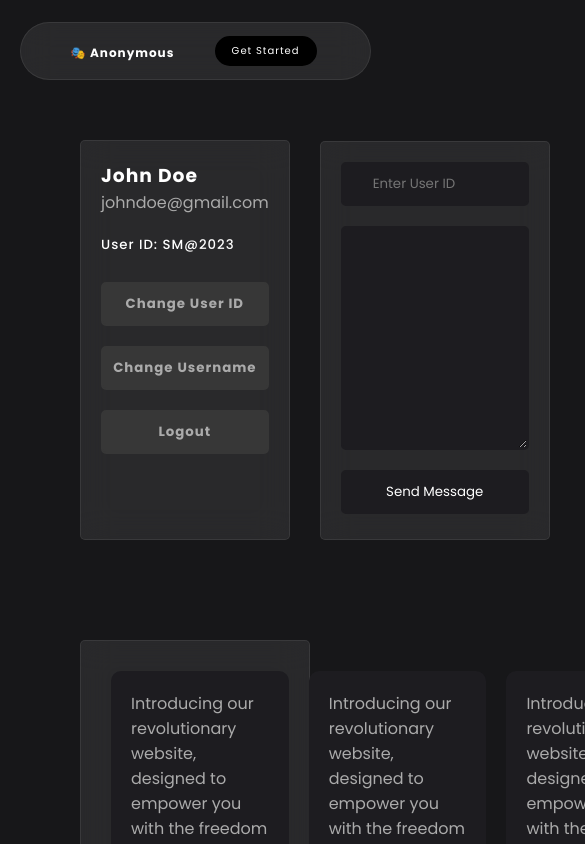
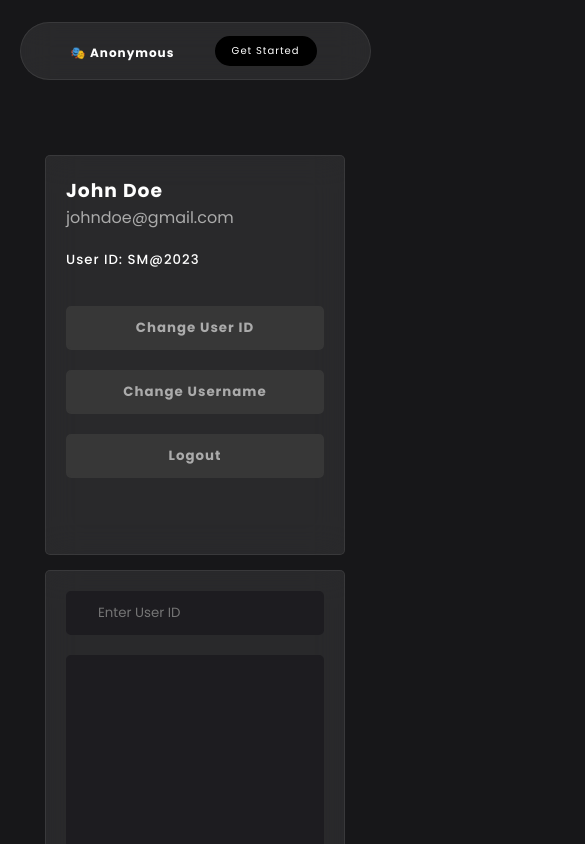
Before and after one commit to SavaadMP/Anonymous, a React (Vite) app in the folder frontend/: page / in a window 390 px wide. Shown: the top 844 px of the page, 585 px wide, since content can reach past the window. Built offline with nearby package versions, Linux system fonts and the light colour scheme.

Commit message:
Made Responsive User Details and Message Form

```diff
--- a/frontend/src/components/Message/Message.scss
+++ b/frontend/src/components/Message/Message.scss
@@ -35,3 +35,23 @@
     }
   }
 }
+
+@media screen and (max-width: 900px){
+  .message {
+    padding: 10px;
+    margin: 5px;
+    border-radius: 5px;
+
+    p {
+      border-radius: 5px;
+      font-size: 15px;
+    }
+
+    .more_options {
+      display: flex;
+      align-items: center;
+      justify-content: center;
+      flex-direction: column;
+    }
+  }
+}
--- /dev/null
+++ b/frontend/src/components/SendMessage/SendMessage.jsx
@@ -0,0 +1,18 @@
+import "./SendMessage.scss"
+
+const SendMessage = () => {
+    return (
+        <div className="send_message">
+            <form>
+                <div className="input-group">
+                    <input type="text" name="userId" placeholder="Enter User ID"/>
+                    <textarea type="message" name="message" rows={10} cols={30}/>
+
+                    <button>Send Message</button>
+                </div>
+            </form>
+        </div>
+    )
+}
+
+export default SendMessage
--- /dev/null
+++ b/frontend/src/components/SendMessage/SendMessage.scss
@@ -0,0 +1,46 @@
+.send_message {
+  -webkit-backdrop-filter: blur(16px);
+  backdrop-filter: blur(16px);
+  background-color: rgba(255, 255, 255, 0.08);
+  border: 1px solid rgba(255, 255, 255, 0.08);
+  color: white;
+  padding: 20px;
+  border-radius: 5px;
+  width: 100%;
+
+  form {
+    .input-group {
+      display: flex;
+      flex-direction: column;
+
+      input, textarea, button {
+        padding: 10px 30px;
+        margin-bottom: 20px;
+        background: #1d1c20;
+        border: 2px solid #1d1c20;
+        border-radius: 5px;
+        color: white;
+
+        &:focus {
+          border: 2px solid #ababab;
+        }
+      }
+
+      button {
+        margin-bottom: 5px;
+        cursor: pointer;
+        transition: all 0.3s ease-in-out;
+
+        &:hover {
+          border: 2px solid #ababab;
+        }
+      }
+    }
+  }
+}
+
+@media screen and (max-width: 600px){
+  .send_message {
+    width: 300px;
+  }
+}
--- /dev/null
+++ b/frontend/src/components/UserDetails/UserDetails.jsx
@@ -0,0 +1,20 @@
+import "./UserDetails.scss"
+
+const UserDetails = () => {
+    return (
+        <div className="user_details">
+            <h3>John Doe</h3>
+            <p>johndoe@gmail.com</p>
+
+            <h5>User ID: SM@2023</h5>
+
+            <div className="buttons">
+                <button>Change User ID</button>
+                <button>Change Username</button>
+                <button>Logout</button>
+            </div>
+        </div>
+    )
+}
+
+export default UserDetails
--- /dev/null
+++ b/frontend/src/components/UserDetails/UserDetails.scss
@@ -0,0 +1,110 @@
+.user_details {
+  width: 100%;
+  -webkit-backdrop-filter: blur(16px);
+  backdrop-filter: blur(16px);
+  background-color: rgba(255, 255, 255, 0.08);
+  border: 1px solid rgba(255, 255, 255, 0.08);
+  color: white;
+  padding: 20px;
+  border-radius: 5px;
+  height: 400px;
+  position: relative;
+  margin: 15px;
+
+  h3 {
+    letter-spacing: 1px;
+  }
+
+  p {
+    color: #ababab;
+    margin-bottom: 20px;
+  }
+
+  h5 {
+    letter-spacing: 1px;
+    font-weight: 500;
+    display: flex;
+  }
+
+  .buttons {
+    display: flex;
+    flex-direction: column;
+    position: relative;
+    width: 100%;
+    margin-top: 10%;
+
+    button {
+      cursor: pointer;
+      width: 100%;
+      padding: 10px;
+      border-radius: 5px;
+      margin: 10px 0;
+      font-weight: bold;
+      transition: all 0.3s ease-in-out;
+      border: 2px solid #373737;
+      background: #373737;
+      color: #ababab;
+      letter-spacing: 1px;
+
+      &:hover {
+        border: 2px solid #ababab;
+      }
+    }
+  }
+}
+
+@media screen and (max-width: 600px) {
+  .user_details {
+    width: 300px;
+    -webkit-backdrop-filter: blur(16px);
+    backdrop-filter: blur(16px);
+    background-color: rgba(255, 255, 255, 0.08);
+    border: 1px solid rgba(255, 255, 255, 0.08);
+    color: white;
+    padding: 20px;
+    border-radius: 5px;
+    height: 400px;
+    position: relative;
+
+    h3 {
+      letter-spacing: 1px;
+    }
+
+    p {
+      color: #ababab;
+      margin-bottom: 20px;
+    }
+
+    h5 {
+      letter-spacing: 1px;
+      font-weight: 500;
+      display: flex;
+    }
+
+    .buttons {
+      display: flex;
+      flex-direction: column;
+      position: relative;
+      width: 100%;
+      margin-top: 10%;
+
+      button {
+        cursor: pointer;
+        width: 100%;
+        padding: 10px;
+        border-radius: 5px;
+        margin: 10px 0;
+        font-weight: bold;
+        transition: all 0.3s ease-in-out;
+        border: 2px solid #373737;
+        background: #373737;
+        color: #ababab;
+        letter-spacing: 1px;
+
+        &:hover {
+          border: 2px solid #ababab;
+        }
+      }
+    }
+  }
+}
--- a/frontend/src/pages/Home/Home.jsx
+++ b/frontend/src/pages/Home/Home.jsx
@@ -1,56 +1,31 @@
 import "./Home.scss";
 import Message from "../../components/Message/Message.jsx";
+import UserDetails from "../../components/UserDetails/UserDetails.jsx";
+import SendMessage from "../../components/SendMessage/SendMessage.jsx";
 
 const Home = () => {
-    function changeUserID() {
-        const updatedID = prompt("Enter new User ID!?")
-    }
-
     return (
         <div className="main_container">
             <div className="main_content">
-                <div className="user_details">
-                    <h3>John Doe</h3>
-                    <p>johndoe@gmail.com</p>
-
-                    <h5>User ID: SM@2023</h5>
-
-                    <div className="buttons">
-                        <button onClick={changeUserID}>Change User ID</button>
-                        <button>Change Username</button>
-                        <button>Logout</button>
-                    </div>
-                </div>
-
-
-
-                <div className="send_message">
-                    <form>
-                        <div className="input-group">
-                            <input type="text" name="userId" placeholder="Enter User ID"/>
-                            <textarea type="message" name="message" rows={10} cols={30}/>
-
-                            <button>Send Message</button>
-                        </div>
-                    </form>
-                </div>
+                <UserDetails />
+                <SendMessage />
             </div>
 
-            <div className="view_messages">
-                <div className="messages">
-                    <Message />
-                    <Message />
-                    <Message />
-                    <Message />
-                    <Message />
-                    <Message />
-                    <Message />
-                    <Message />
-                    <Message />
-                    <Message />
-                    <Message />
-                </div>
-            </div>
+            {/*<div className="view_messages">*/}
+            {/*    <div className="messages">*/}
+            {/*        <Message />*/}
+            {/*        <Message />*/}
+            {/*        <Message />*/}
+            {/*        <Message />*/}
+            {/*        <Message />*/}
+            {/*        <Message />*/}
+            {/*        <Message />*/}
+            {/*        <Message />*/}
+            {/*        <Message />*/}
+            {/*        <Message />*/}
+            {/*        <Message />*/}
+            {/*    </div>*/}
+            {/*</div>*/}
         </div>
     )
 };
--- a/frontend/src/pages/Home/Home.scss
+++ b/frontend/src/pages/Home/Home.scss
@@ -1,8 +1,4 @@
 .main_container {
-  //position: absolute;
-  //top: 50%;
-  //left: 50%;
-  //transform: translate(-50%, -50%);
   padding: 80px;
   width: 100%;
 
@@ -12,11 +8,13 @@
     backdrop-filter: blur(16px);
     background-color: rgba(255, 255, 255, 0.08);
     border: 1px solid rgba(255, 255, 255, 0.08);
+    width: 600px;
 
     .messages {
       display: grid;
       grid-template-columns: 1fr 1fr 1fr;
       padding: 20px;
+      width: 100%;
     }
   }
 
@@ -26,103 +24,23 @@
     display: flex;
     align-items: center;
     justify-content: space-between;
+  }
+}
 
-    .send_message {
-      -webkit-backdrop-filter: blur(16px);
-      backdrop-filter: blur(16px);
-      background-color: rgba(255, 255, 255, 0.08);
-      border: 1px solid rgba(255, 255, 255, 0.08);
-      color: white;
-      padding: 20px;
-      border-radius: 5px;
-      width: 100%;
+@media screen and (max-width: 900px){
+  .main_container {
+    .view_messages {
+      width: 300px;
 
-      form {
-        .input-group {
-          display: flex;
-          flex-direction: column;
-
-          input, textarea, button {
-            padding: 10px 30px;
-            margin-bottom: 20px;
-            background: #1d1c20;
-            border: 2px solid #1d1c20;
-            border-radius: 5px;
-            color: white;
-
-            &:focus {
-              border: 2px solid #ababab;
-            }
-          }
-
-          button {
-            margin-bottom: 5px;
-            cursor: pointer;
-            transition: all 0.3s ease-in-out;
-
-            &:hover {
-              border: 2px solid #ababab;
-            }
-          }
-        }
+      .messages {
+        display: grid;
+        grid-template-columns: 1fr 1fr 1fr;
+        padding: 10px;
       }
     }
 
-
-
-    .user_details {
-      width: 100%;
-      margin-right: 30px;
-      -webkit-backdrop-filter: blur(16px);
-      backdrop-filter: blur(16px);
-      background-color: rgba(255, 255, 255, 0.08);
-      border: 1px solid rgba(255, 255, 255, 0.08);
-      color: white;
-      padding: 20px;
-      border-radius: 5px;
-      height: 400px;
-      position: relative;
-
-      h3 {
-        letter-spacing: 1px;
-      }
-
-      p {
-        color: #ababab;
-        margin-bottom: 20px;
-      }
-
-      h5 {
-        letter-spacing: 1px;
-        font-weight: 500;
-        display: flex;
-      }
-
-      .buttons {
-        display: flex;
-        flex-direction: column;
-        position: relative;
-        width: 100%;
-        margin-top: 10%;
-
-        button {
-          cursor: pointer;
-          width: 100%;
-          padding: 10px;
-          border-radius: 5px;
-          margin: 10px 0;
-          font-weight: bold;
-          transition: all 0.3s ease-in-out;
-          border: 2px solid #373737;
-          background: #373737;
-          color: #ababab;
-          letter-spacing: 1px;
-
-          &:hover {
-            border: 2px solid #ababab;
-          }
-        }
-      }
+    .main_content {
+      flex-direction: column;
     }
   }
 }
```
